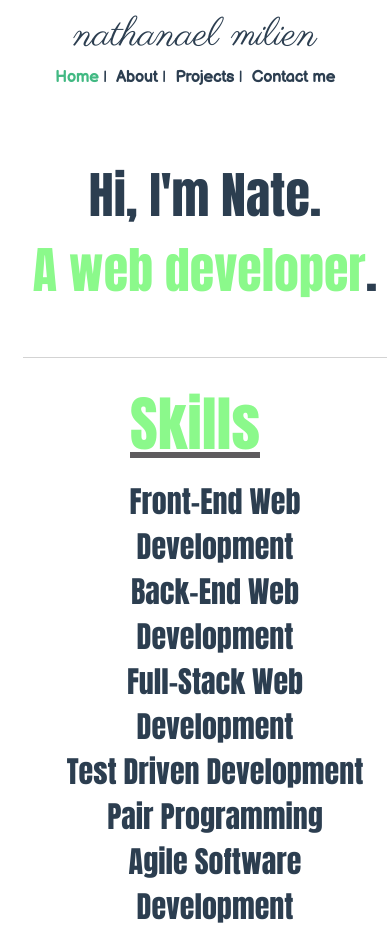
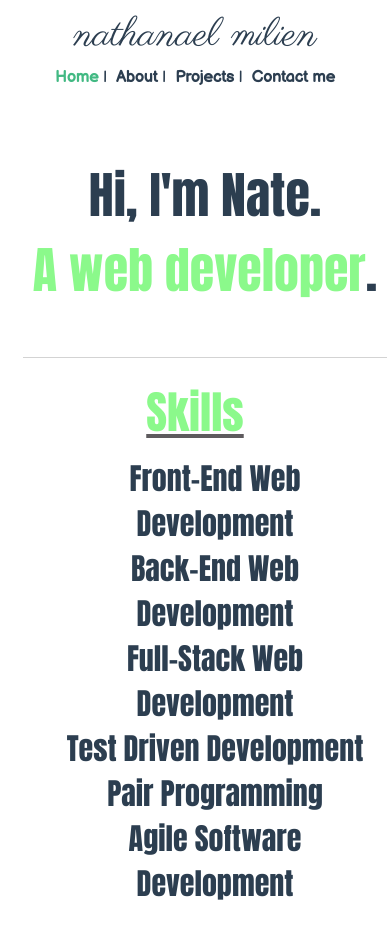
Before and after one commit to naelmilien/portfolio-page, a Vue app: page / in a window 390 px wide. After the commit the page ends 914 px from the top, so only its background shows below. Built offline with nearby package versions, Linux system fonts and the light colour scheme.

Commit message:
Centered skills header

```diff
--- a/src/components/Skills.vue
+++ b/src/components/Skills.vue
@@ -34,7 +34,7 @@ export default {
   width: 50%;
   font-weight: lighter;
   margin-bottom: 0px;
-  text-align: center;
+  text-align: left;
   margin: 10px auto;
 }
 
@@ -47,5 +47,10 @@ ul {
   ul {
     list-style-type: none;
   }
+
+  .skills {
+    text-align: center;
+    font-size: 45px;
+  }
 }
 </style>
```
